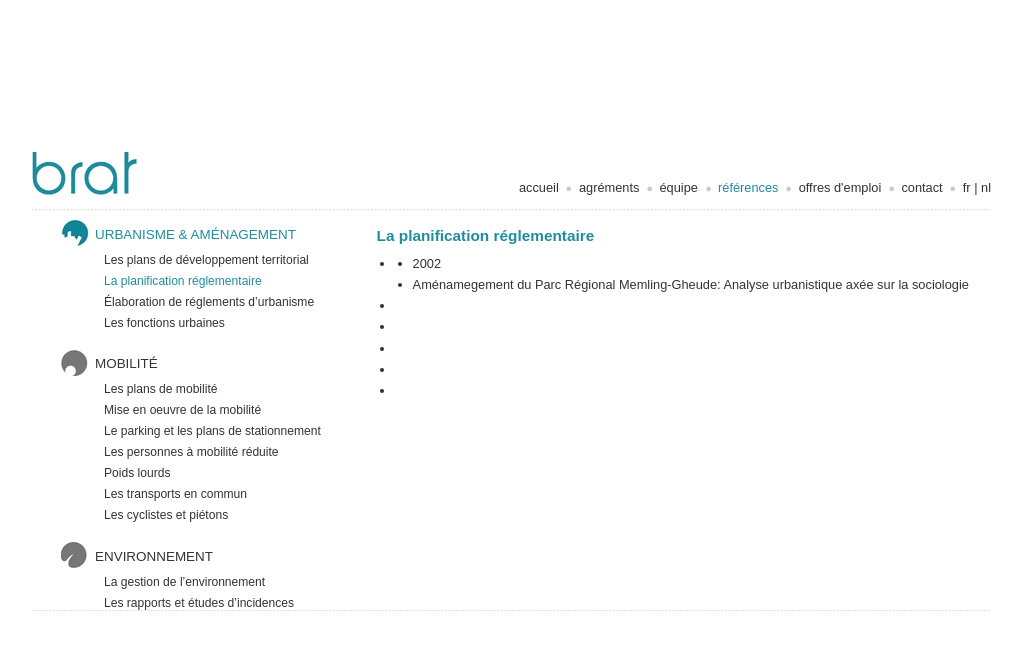
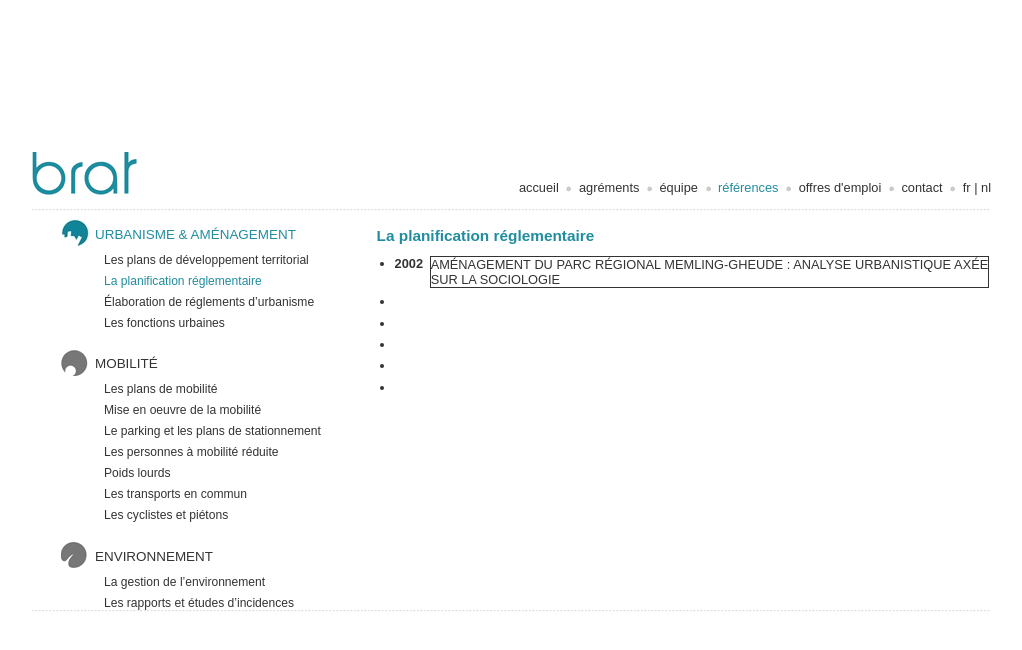
Before and after one commit to PolloFox/brat, a PHP site: page /references.html in a window 1280 px wide. Shown: the top 650 px of the page, without its empty margins (129-1151 px from the left). Run offline with PHP 8.4, Linux system fonts and the light colour scheme.

Commit message:
A bit further on references page - mainly style

```diff
--- a/css/brat.css
+++ b/css/brat.css
@@ -298,8 +298,29 @@ div#content.content-descr #content-descr ul, div#content.content-descr #content-
 }
 /* line 146, ../sass/brat.scss */
 div#content.content-descr #content-references {
-  height: 300px;
+  height: 360px;
   overflow-y: auto;
+}
+/* line 150, ../sass/brat.scss */
+div#content.content-descr #content-references ul li div {
+  display: inline-block;
+}
+/* line 153, ../sass/brat.scss */
+div#content.content-descr #content-references ul li div:first-child {
+  margin-right: 3px;
+  font-weight: bold;
+}
+/* line 157, ../sass/brat.scss */
+div#content.content-descr #content-references ul li div:nth-child(2) {
+  text-transform: uppercase;
+  vertical-align: top;
+  width: 93.5%;
+  border: solid 1px;
+}
+/* line 163, ../sass/brat.scss */
+div#content.content-descr #content-references ul li a:hover {
+  color: #208d9f;
+  text-decoration: none;
 }
 
 /* line 1, ../sass/_header-footer.scss */
--- a/references.html
+++ b/references.html
@@ -80,10 +80,10 @@
         <h1>La planification r&eacute;glementaire</h1>
         <ul>
           <li>
-            <ul>
-              <li>2002</li>
-              <li>Am&eacute;namegement du Parc R&eacute;gional Memling-Gheude: Analyse urbanistique ax&eacute;e sur la sociologie</li>
-            </ul>
+            <a href="#">
+              <div>2002</div>
+              <div>Am&eacute;nagement du Parc R&eacute;gional Memling-Gheude&nbsp;: Analyse urbanistique ax&eacute;e sur la sociologie</div>
+            </a>
           </li>
           <li></li>
           <li></li>
--- a/sass/brat.scss
+++ b/sass/brat.scss
@@ -144,8 +144,27 @@ div#content {
       }
     }
     #content-references {
-      height:300px;
+      height:360px;
       overflow-y:auto;
+      ul li {
+        div {
+          display:inline-block;
+        }
+        div:first-child {
+          margin-right:3px;
+          font-weight:bold;
+        }
+        div:nth-child(2) {
+          text-transform:uppercase;
+          vertical-align:top;
+          width:93.5%;
+          border:solid 1px;
+        }
+        a:hover {
+          color:$dark-blue;
+          text-decoration:none;
+        }
+      }
     }
   }
 }
```
